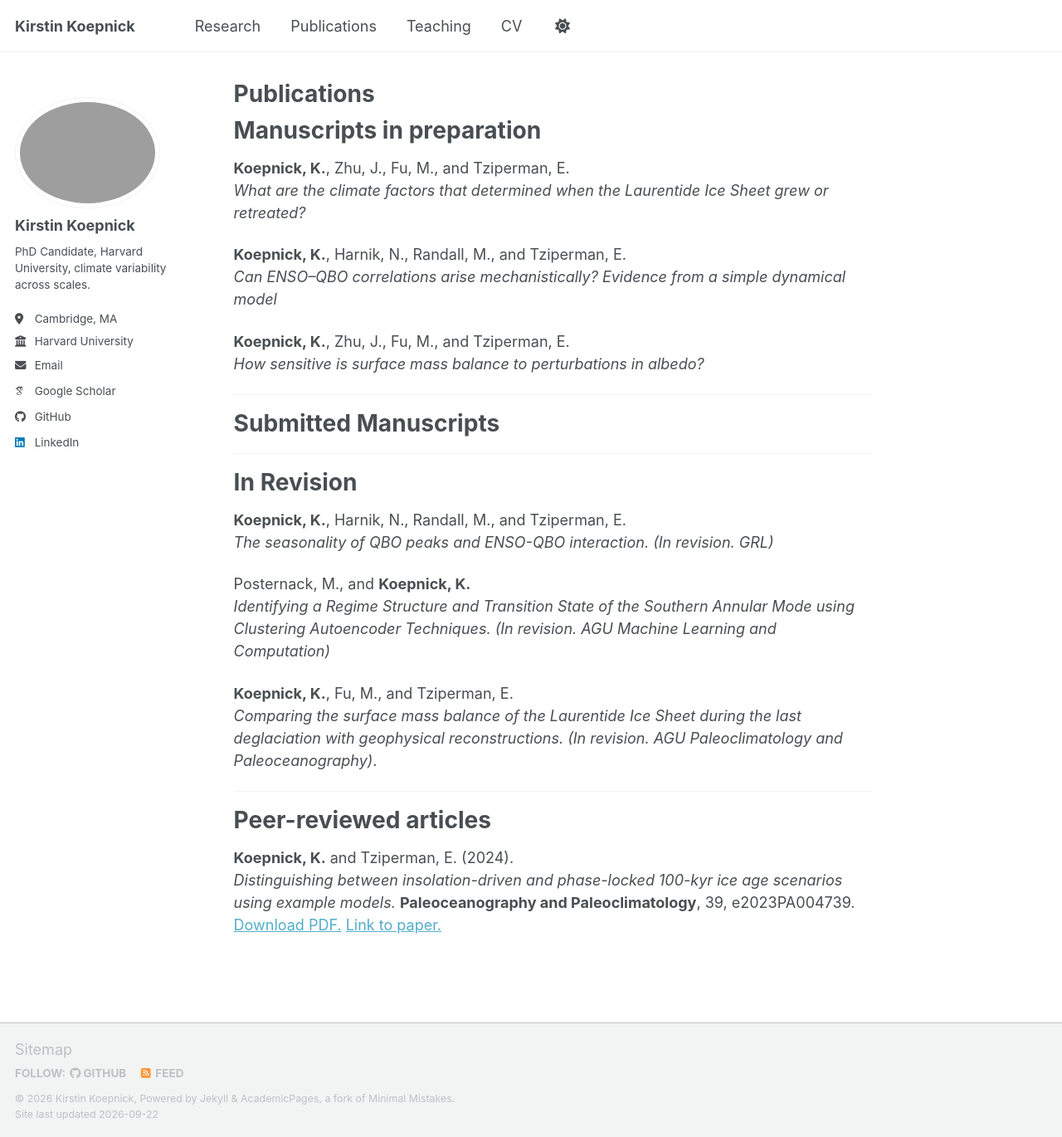
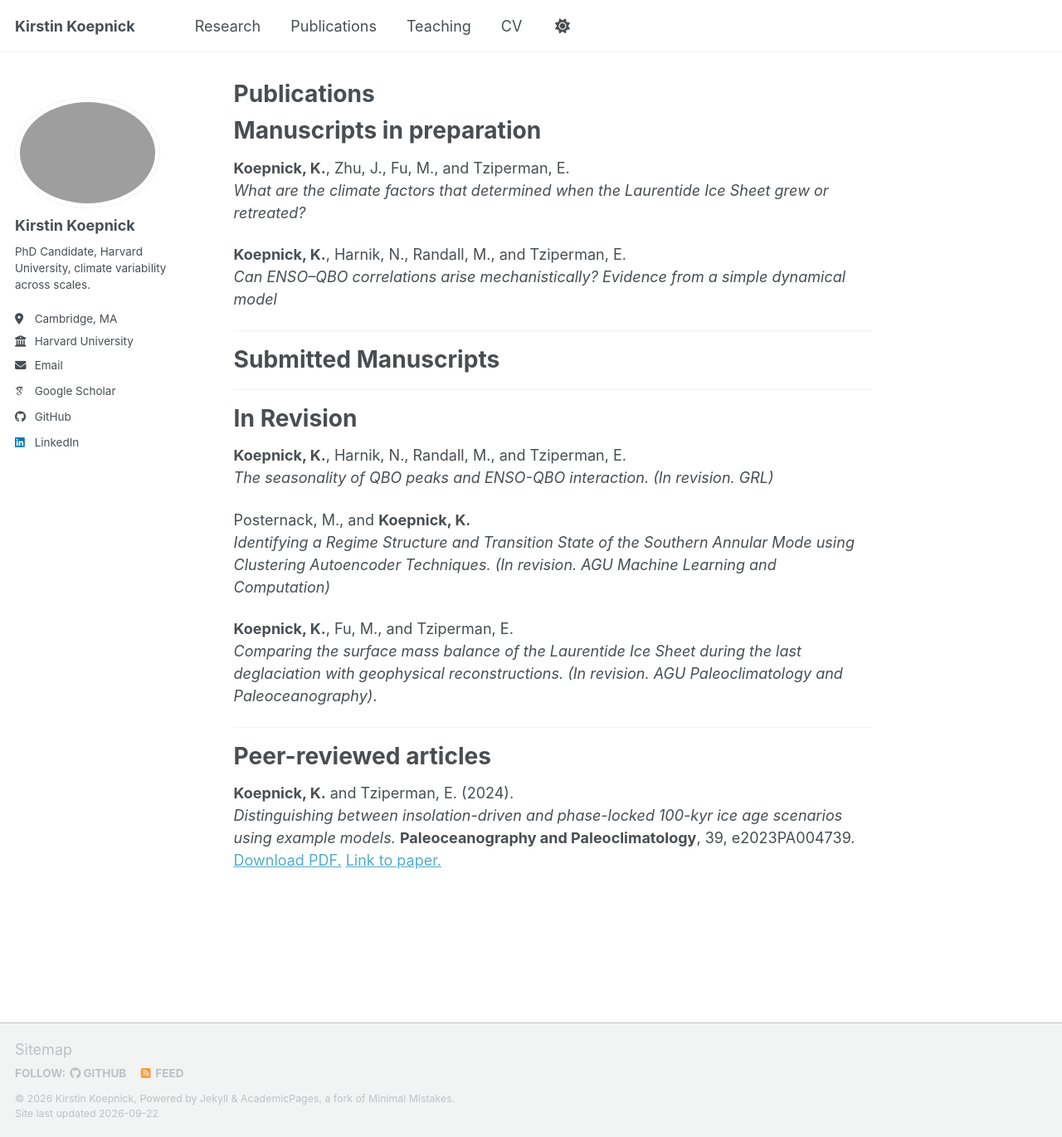
Before and after one commit to kirstinkoepnick/kirstinkoepnick.github.io, a Jekyll site: the page built from _pages/publications.md, in a window 1280 px wide and 1370 px high. Shown: the whole window at 83% size. Built offline with Jekyll 4.4.1, drawn with Linux system fonts in a browser that asks for light colours; some web fonts are replaced; a script bundle is joined from its source files by our own code; library files that are not in the unit come from our copies.

Commit message:
Update publications.md

```diff
--- a/_pages/publications.md
+++ b/_pages/publications.md
@@ -12,9 +12,6 @@ author_profile: true
 
 **Koepnick, K.**, Harnik, N., Randall, M., and Tziperman, E. <br>
 *Can ENSO–QBO correlations arise mechanistically? Evidence from a simple dynamical model*
-
-**Koepnick, K.**, Zhu, J., Fu, M., and Tziperman, E. <br>
-*How sensitive is surface mass balance to perturbations in albedo?*
 
 ---
 
```
